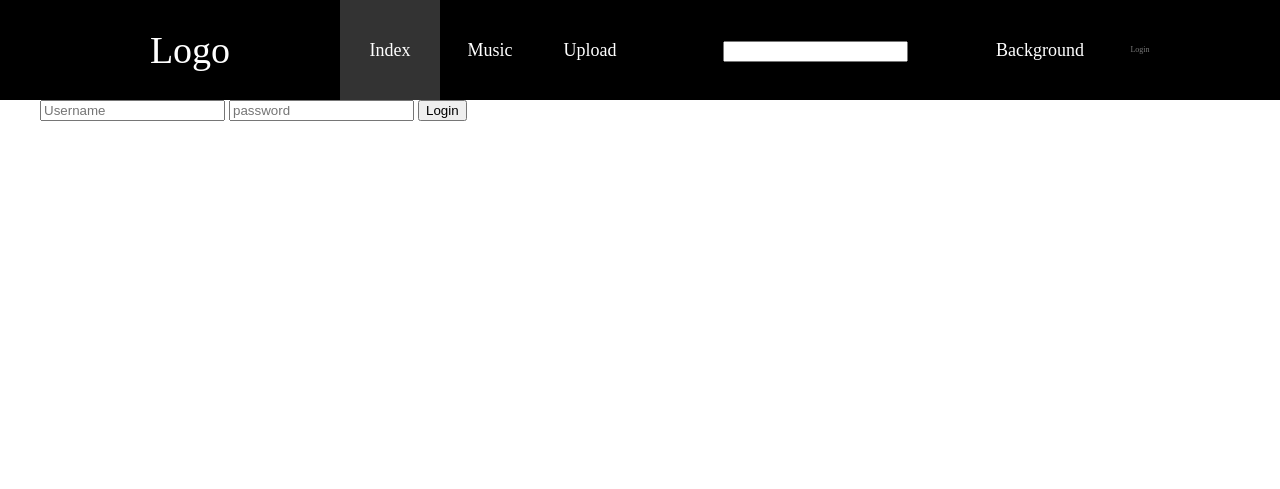
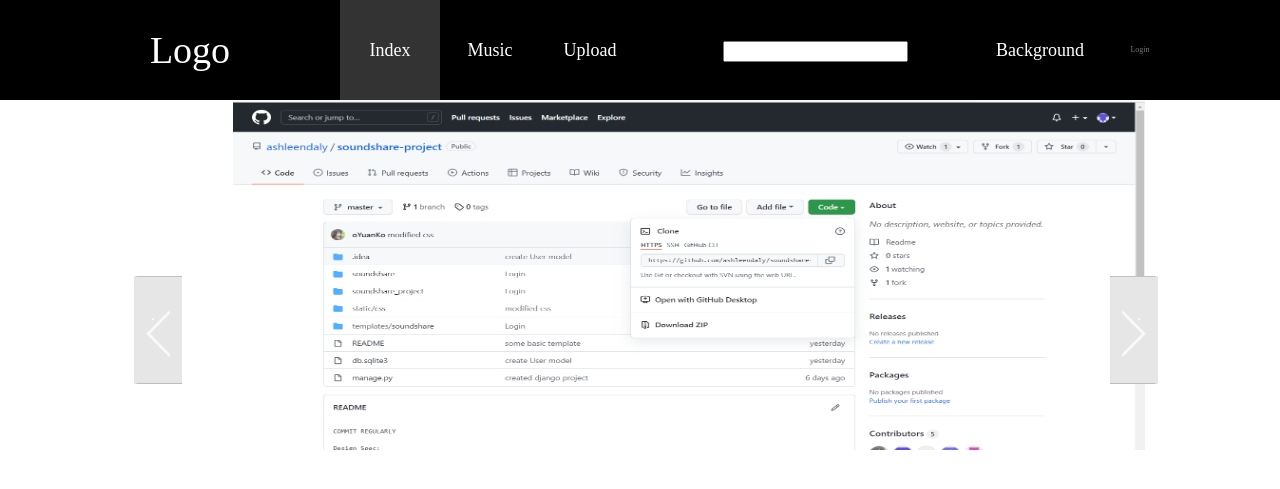
Before and after one commit to ashleendaly/soundshare, a Django app: page / in a window 1280 px wide; the page is wider, and only the part inside the window is pictured. Shown: the top 489 px of that part. Run offline with Django 3.2, Linux system fonts and the light colour scheme.

Commit message:
Implement banner switching

```diff
--- a/soundshare_project/urls.py
+++ b/soundshare_project/urls.py
@@ -15,11 +15,13 @@
 """
 from django.contrib import admin
 from django.urls import path
-from django.urls  import include
+from django.urls import include
 from soundshare import views
+from django.conf import settings
+from django.conf.urls.static import static
 
 urlpatterns = [
-    path('', views.index, name="index"),
-    path('soundshare/', include('soundshare.urls')),
-    path('admin/', admin.site.urls),
-]
+                  path('', views.index, name="index"),
+                  path('soundshare/', include('soundshare.urls')),
+                  path('admin/', admin.site.urls),
+              ] + static(settings.MEDIA_URL, document_root=settings.MEDIA_ROOT)
--- a/static/css/style.css
+++ b/static/css/style.css
@@ -2,6 +2,9 @@
 /* CSS Document */
 
 body{
+	width: 100%;
+	height: 100%;
+	border: 0;
 	margin: 0 auto;
 	padding: 0;
 }
@@ -10,7 +13,6 @@
 }
 .nav {
 	position: relative;
-	z-index: 1500px;
 	height: 100px;
 	box-sizing: border-box;
 	background: black;
@@ -62,6 +64,76 @@
     color: #787878;
 }
 
+.banner{
+	position: relative;
+	height: 350px;
+	box-sizing: border-box;
+	z-index: 0;
+}
+.banner .arrows{
+	z-index: 1;
+	width: 1378px;
+	height: 100%;
+	margin: 0 auto;
+}
+.banner .arrows .picture{
+	width: 912px;
+	height: 100%;
+	margin: 0 auto;
+	z-index: 2;
+}
+.banner .arrows .picture .pic1{
+	width: 912px;
+	height: 100%;
+	margin: 0 auto;
+	z-index: 3;
+}
+.banner .arrows .leftarr{
+	position: relative;
+	float: left;
+	height: 108px;
+	width: 48px;
+	box-sizing: border-box;
+	z-index: 5;
+	position: absolute;
+	left: 10%;
+	top: 50%;
+}
+.banner .arrows .leftarr .prevarr{
+	height: 108px;
+	width: 48px;
+	margin: 0 auto;
+	z-index: 6;
+}
+.banner .arrows .rightarr{
+	position: relative;
+	float: right;
+	height: 108px;
+	width: 48px;
+	box-sizing: border-box;
+	z-index: 5;
+	position: absolute;
+	right: 10%;
+	top: 50%;
+}
+.banner .arrows .rightarr .nextarr{
+	height: 108px;
+	width: 48px;
+	margin: 0 auto;
+	z-index: 6;
+}
+
+button {
+    background-color: Transparent;
+    background-repeat:no-repeat;
+    border: none;
+    cursor:pointer;
+    overflow: hidden;
+    outline:none;
+}
+
+
+
 /* Set the style of the username and password input */
 .box input[type="text"],.box input[type="password"]{
 	margin: auto;
--- /dev/null
+++ b/static/js/scr.js
@@ -0,0 +1,21 @@
+window.onload = function (){
+    var prev = document.getElementsByClassName("prev")[0];
+    var next = document.getElementsByClassName("next")[0];
+    var img = document.getElementsByClassName("pic1")[0];
+    var imgarr = ['../static/image/github.png','../static/image/index.png']
+    var index = 0;
+    prev.onclick = function (){
+        index--;
+        if (index<0){
+            index= imgarr.length-1
+        }
+        img.src = imgarr[index];
+    }
+    next.onclick = function () {
+        index++;
+        if(index>imgarr.length-1){
+            index=0
+        }
+        img.src = imgarr[index];
+    }
+}
--- a/templates/soundshare/index.html
+++ b/templates/soundshare/index.html
@@ -1,7 +1,10 @@
 <!DOCTYPE html>
+{% load staticfiles %}
 <html>
-<link rel="stylesheet" href="/static/css/style.css">
     <head>
+		<link rel="stylesheet" href="{% static "css/style.css" %}" >
+		<script type="text/javascript" src="{% static "js/scr.js" %}">
+		</script>
         <title>Index</title>
     </head>
     <body>
@@ -16,10 +19,27 @@
 					<li class="ser"><input type="search"></li>
 					<li>Background</li>
 					<li class="login">Login</li>
-					<input type="text" name="" placeholder="Username">
-					<input type="password" name="" placeholder="password">
-    				<input type="submit" name="" value="Login">
 				</ul>
+			</div>
+		</div>
+		<!--------Banner----------->
+		<div class="banner">
+			<div class="arrows">
+				<div class="leftarr">
+					<button class="prev">
+					<img class="prevarr" src="{% static "image/left.jpg" %}" alt="leftarrow">
+					</button>
+				</div>
+				<div class="picture">
+					<img class="pic1" src="{% static "image/github.png" %}" alt="test1">
+				</div>
+				<div class="rightarr">
+					<button class="next">
+					<img class="nextarr" src="{% static "image/right.png" %}" alt="rightarrow">
+					</button>
+				</div>
+				<div class="switch">
+				</div>
 			</div>
 		</div>
     </body>
--- a/templates/soundshare/login.html
+++ b/templates/soundshare/login.html
@@ -1,5 +1,6 @@
 <!DOCTYPE html>
 <html>
+<link rel="stylesheet" href="/static/css/style.css">
     <head>
         <title>Login</title>
     </head>
@@ -11,6 +12,9 @@
         </div>
         <div>
             <a href="/soundshare/">Index</a><br />
+            <input type="text" name="" placeholder="Username">
+            <input type="password" name="" placeholder="password">
+            <input type="submit" name="" value="Login">
         </div>
     </body>
 </html>
```
Also changed, not shown: soundshare_project/settings.py (+5 -13 lines), static/image/github.png (added), static/image/index.png (added), static/image/left.jpg (added), static/image/right.png (added).
